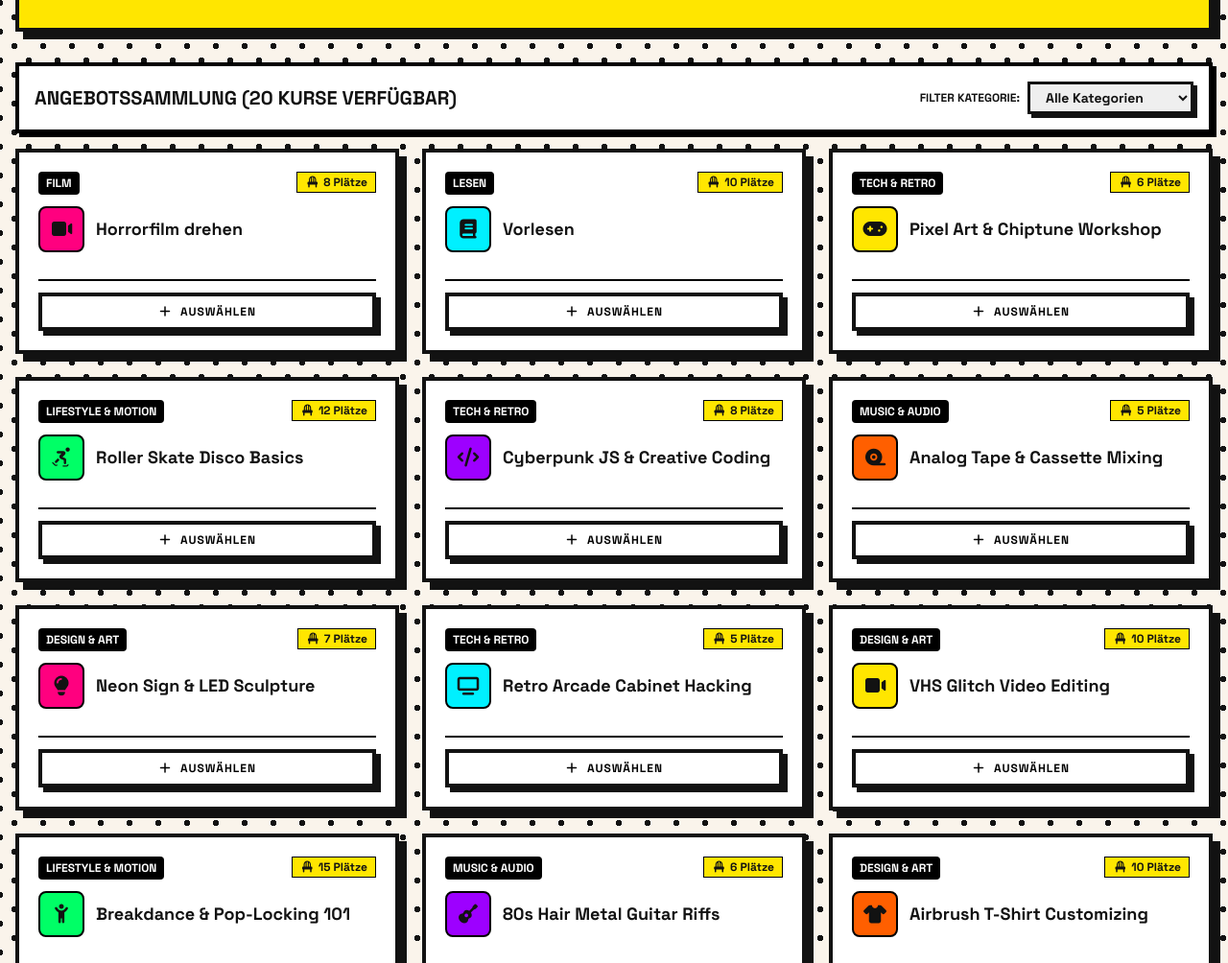
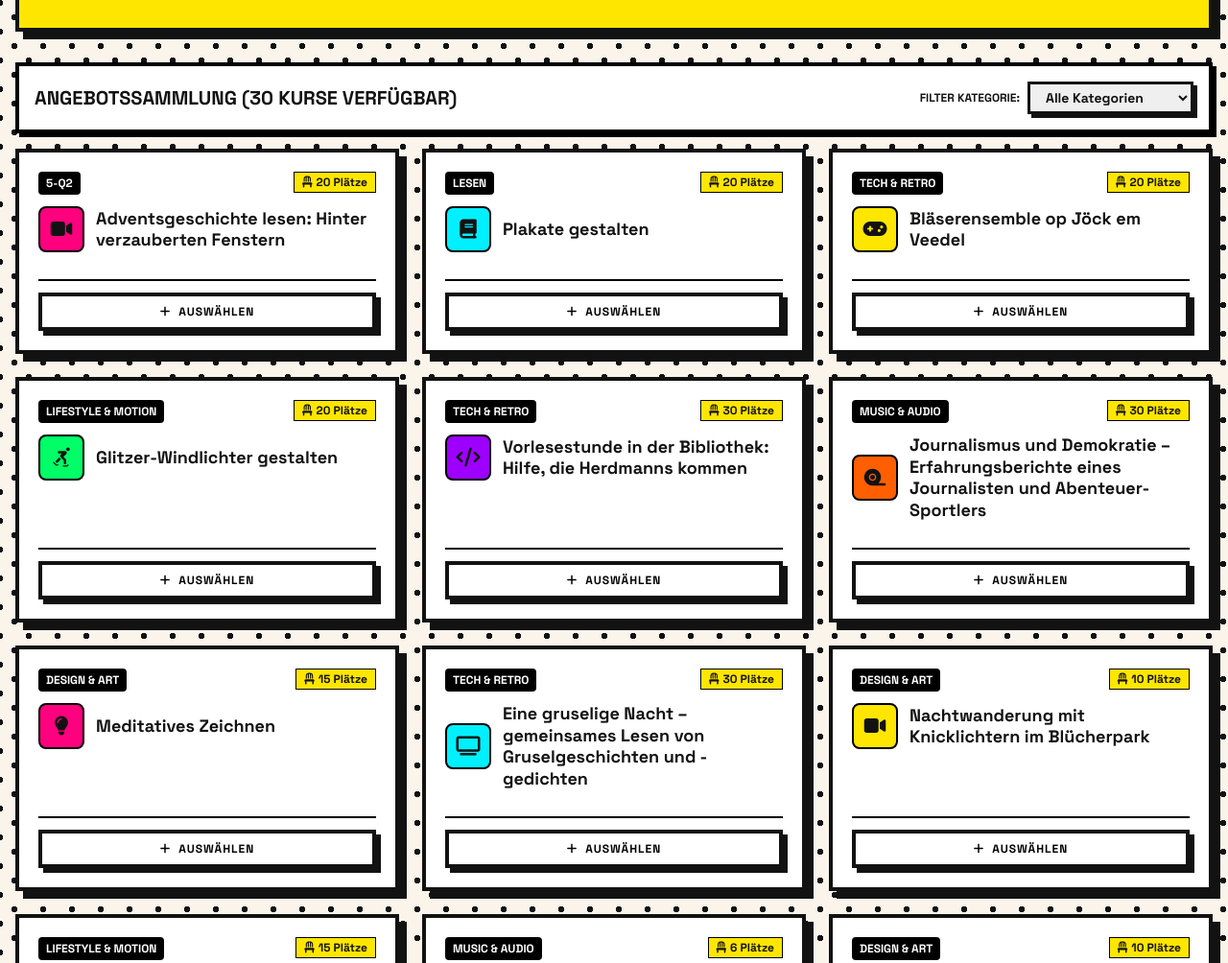
Before and after one commit to fraukeller728/xmaswunder, a plain HTML site: page index.html in a window 1280 px wide. Shown: the part 927-1931 px from the top of the page at 96% size. Drawn offline with nearby package versions, Linux system fonts and the light colour scheme.

Commit message:
Add files via upload

```diff
--- a/index.html
+++ b/index.html
@@ -7,7 +7,7 @@
     <!-- Tailwind CSS -->
     <script src="https://cdn.tailwindcss.com"></script>
     <!-- FontAwesome for icons -->
-    <link rel="stylesheet" href="https://cdnjs.cloudflare.com/ajax/libs/font-fontawesome/6.4.0/css/all.min.css">
+    <link rel="stylesheet" href="https://cdnjs.cloudflare.com/ajax/libs/font-awesome/6.4.0/css/all.min.css">
     <!-- Google Fonts: Space Grotesk & Permanent Marker for authentic Memphis Pop look -->
     <link rel="preconnect" href="https://fonts.googleapis.com">
     <link rel="preconnect" href="https://fonts.gstatic.com" crossorigin>
@@ -269,11 +269,11 @@
                         </div>
                     </div>
 
-                    <!-- CATALOG OF OFFERS (20 CARDS) -->
+                    <!-- CATALOG OF OFFERS -->
                     <div class="space-y-4">
                         <div class="flex flex-col md:flex-row justify-between items-start md:items-center gap-4 bg-white p-4 border-4 border-black shadow-[4px_4px_0px_#000]">
                             <h3 class="text-xl font-black uppercase">
-                                Angebotssammlung (<span id="offer-count">20</span> Kurse verfügbar)
+                                Angebotssammlung (<span id="offer-count">30</span> Kurse verfügbar)
                             </h3>
                             <div class="flex items-center gap-2">
                                 <span class="text-xs font-bold uppercase">Filter Kategorie:</span>
@@ -283,6 +283,7 @@
                                     <option value="Music & Audio">Music & Audio</option>
                                     <option value="Tech & Retro">Tech & Retro</option>
                                     <option value="Lifestyle & Motion">Lifestyle & Motion</option>
+                                    <option value="5-Q2">5-Q2</option>
                                 </select>
                             </div>
                         </div>
@@ -370,7 +371,7 @@
                             <h3 class="text-xl font-black uppercase">
                                 <i class="fa-solid fa-sliders mr-2"></i> Angebots-Plätze verwalten
                             </h3>
-                            <span class="text-xs font-bold bg-memphis-yellow px-2 py-1 border border-black">20 Angebote</span>
+                            <span class="text-xs font-bold bg-memphis-yellow px-2 py-1 border border-black">30 Angebote</span>
                         </div>
 
                         <div id="admin-offers-list" class="space-y-3 max-h-[500px] overflow-y-auto pr-2">
@@ -531,28 +532,38 @@
 
     <!-- JAVASCRIPT LOGIC -->
     <script>
-        // INITIAL 20 MEMPHIS OFFERINGS DATA
+        // INITIAL OFFERINGS DATA
         const initialOffers = [
-            { id: 1, title: "Horrorfilm drehen", category: "Film", seats: 8, icon: "fa-video", color: "bg-memphis-pink" },
-            { id: 2, title: "Vorlesen", category: "Lesen", seats: 10, icon: "fa-book", color: "bg-memphis-cyan" },
-            { id: 3, title: "Pixel Art & Chiptune Workshop", category: "Tech & Retro", seats: 6, icon: "fa-gamepad", color: "bg-memphis-yellow" },
-            { id: 4, title: "Roller Skate Disco Basics", category: "Lifestyle & Motion", seats: 12, icon: "fa-person-skating", color: "bg-memphis-lime" },
-            { id: 5, title: "Cyberpunk JS & Creative Coding", category: "Tech & Retro", seats: 8, icon: "fa-code", color: "bg-memphis-purple" },
-            { id: 6, title: "Analog Tape & Cassette Mixing", category: "Music & Audio", seats: 5, icon: "fa-tape", color: "bg-memphis-orange" },
-            { id: 7, title: "Neon Sign & LED Sculpture", category: "Design & Art", seats: 7, icon: "fa-lightbulb", color: "bg-memphis-pink" },
-            { id: 8, title: "Retro Arcade Cabinet Hacking", category: "Tech & Retro", seats: 5, icon: "fa-tv", color: "bg-memphis-cyan" },
-            { id: 9, title: "VHS Glitch Video Editing", category: "Design & Art", seats: 10, icon: "fa-video", color: "bg-memphis-yellow" },
-            { id: 10, title: "Breakdance & Pop-Locking 101", category: "Lifestyle & Motion", seats: 15, icon: "fa-child-reaching", color: "bg-memphis-lime" },
-            { id: 11, title: "80s Hair Metal Guitar Riffs", category: "Music & Audio", seats: 6, icon: "fa-guitar", color: "bg-memphis-purple" },
-            { id: 12, title: "Airbrush T-Shirt Customizing", category: "Design & Art", seats: 10, icon: "fa-shirt", color: "bg-memphis-orange" },
-            { id: 13, title: "Commodore 64 BASIC Programming", category: "Tech & Retro", seats: 8, icon: "fa-desktop", color: "bg-memphis-pink" },
-            { id: 14, title: "Aerobics & Neon Fitness Party", category: "Lifestyle & Motion", seats: 20, icon: "fa-dumbbell", color: "bg-memphis-cyan" },
-            { id: 15, title: "Graffiti & Urban Pop Art", category: "Design & Art", seats: 10, icon: "fa-spray-can", color: "bg-memphis-yellow" },
-            { id: 16, title: "Vaporwave Beatmaking & Sampling", category: "Music & Audio", seats: 8, icon: "fa-sliders", color: "bg-memphis-lime" },
-            { id: 17, title: "Retro Board Game Design", category: "Design & Art", seats: 12, icon: "fa-chess-board", color: "bg-memphis-purple" },
-            { id: 18, title: "BMX Stunts & Skatepark Basics", category: "Lifestyle & Motion", seats: 8, icon: "fa-bicycle", color: "bg-memphis-orange" },
-            { id: 19, title: "80s Arcade Pinball Workshop", category: "Tech & Retro", seats: 6, icon: "fa-gears", color: "bg-memphis-pink" },
-            { id: 20, title: "Cocktails & Retro Soda Crafting", category: "Lifestyle & Motion", seats: 12, icon: "fa-glass-water", color: "bg-memphis-cyan" }
+            { id: 1, title: "Adventsgeschichte lesen: Hinter verzauberten Fenstern", category: "5-Q2", seats: 20, icon: "fa-video", color: "bg-memphis-pink" },
+            { id: 2, title: "Plakate gestalten", category: "Lesen", seats: 20, icon: "fa-book", color: "bg-memphis-cyan" },
+            { id: 3, title: "Bläserensemble op Jöck em Veedel", category: "Tech & Retro", seats: 20, icon: "fa-gamepad", color: "bg-memphis-yellow" },
+            { id: 4, title: "Glitzer-Windlichter gestalten", category: "Lifestyle & Motion", seats: 20, icon: "fa-person-skating", color: "bg-memphis-lime" },
+            { id: 5, title: "Vorlesestunde in der Bibliothek: Hilfe, die Herdmanns kommen", category: "Tech & Retro", seats: 30, icon: "fa-code", color: "bg-memphis-purple" },
+            { id: 6, title: "Journalismus und Demokratie – Erfahrungsberichte eines Journalisten und Abenteuer-Sportlers", category: "Music & Audio", seats: 30, icon: "fa-tape", color: "bg-memphis-orange" },
+            { id: 7, title: "Meditatives Zeichnen", category: "Design & Art", seats: 15, icon: "fa-lightbulb", color: "bg-memphis-pink" },
+            { id: 8, title: "Eine gruselige Nacht – gemeinsames Lesen von Gruselgeschichten und -gedichten", category: "Tech & Retro", seats: 30, icon: "fa-tv", color: "bg-memphis-cyan" },
+            { id: 9, title: "Nachtwanderung mit Knicklichtern im Blücherpark", category: "Design & Art", seats: 10, icon: "fa-video", color: "bg-memphis-yellow" },
+            { id: 10, title: "Gesellschaftsspiel:Werwölfe von Düsterwald", category: "Lifestyle & Motion", seats: 15, icon: "fa-child-reaching", color: "bg-memphis-lime" },
+            { id: 11, title: "Freundschaftsspiel Fußball Q1und Q2 MSM gegen DKG", category: "Music & Audio", seats: 6, icon: "fa-guitar", color: "bg-memphis-purple" },
+            { id: 12, title: "Karaoke", category: "Design & Art", seats: 10, icon: "fa-shirt", color: "bg-memphis-orange" },
+            { id: 13, title: "Vorlesung: Vom Tagesgeld zum Aktiendepot – finanzielle Bildung", category: "Tech & Retro", seats: 8, icon: "fa-desktop", color: "bg-memphis-pink" },
+            { id: 14, title: "Brettball", category: "Lifestyle & Motion", seats: 20, icon: "fa-dumbbell", color: "bg-memphis-cyan" },
+            { id: 15, title: "Tischtennis", category: "Design & Art", seats: 10, icon: "fa-spray-can", color: "bg-memphis-yellow" },
+            { id: 16, title: "NEON-NIGHTS – Schwarzlicht-Portraits nach Mitternacht", category: "Music & Audio", seats: 20, icon: "fa-sliders", color: "bg-memphis-lime" },
+            { id: 17, title: "Astrophysik bei Nacht", category: "Design & Art", seats: 16, icon: "fa-chess-board", color: "bg-memphis-purple" },
+            { id: 18, title: "Joggen mit Stirnlampe im Blücherpark", category: "Lifestyle & Motion", seats: 20, icon: "fa-bicycle", color: "bg-memphis-orange" },
+            { id: 19, title: "Töpfern am Morgen", category: "Tech & Retro", seats: 15, icon: "fa-gears", color: "bg-memphis-pink" },
+            { id: 20, title: "Theater-Frühsport", category: "Lifestyle & Motion", seats: 12, icon: "fa-glass-water", color: "bg-memphis-cyan" },
+            { id: 21, title: "Volleyball: Teacher-Dreamteam gegen Schüler_innen", category: "Lifestyle & Motion", seats: 12, icon: "fa-glass-water", color: "bg-memphis-cyan" },
+            { id: 22, title: "Interkulturelles Frühstück", category: "Lifestyle & Motion", seats: 12, icon: "fa-glass-water", color: "bg-memphis-cyan" },
+            { id: 23, title: "Schach-Turnier", category: "Lifestyle & Motion", seats: 12, icon: "fa-glass-water", color: "bg-memphis-cyan" },
+            { id: 24, title: "SingStar-Spiel – Chart-Songs raten", category: "Lifestyle & Motion", seats: 12, icon: "fa-glass-water", color: "bg-memphis-cyan" },
+            { id: 25, title: "Fotografie", category: "Lifestyle & Motion", seats: 15, icon: "fa-glass-water", color: "bg-memphis-cyan" },
+            { id: 26, title: "Soap Boxing – finde die richtigen Worte zu einem wichtigen Thema, z.B. Tierschutz", category: "Lifestyle & Motion", seats: 25, icon: "fa-glass-water", color: "bg-memphis-cyan" },
+            { id: 27, title: "Badminton", category: "Lifestyle & Motion", seats: 24, icon: "fa-glass-water", color: "bg-memphis-cyan" },
+            { id: 28, title: "Badminton", category: "Lifestyle & Motion", seats: 24, icon: "fa-glass-water", color: "bg-memphis-cyan" },
+            { id: 29, title: "Fußball: 5er-Schüler_innen gegen 5er-Eltern", category: "Lifestyle & Motion", seats: 24, icon: "fa-glass-water", color: "bg-memphis-cyan" },
+            { id: 30, title: "Adventliches Singen", category: "Lifestyle & Motion", seats: 25, icon: "fa-glass-water", color: "bg-memphis-cyan" }
         ];
 
         // MOCK USER SUBMISSIONS FOR TESTING OUT OF THE BOX
```
